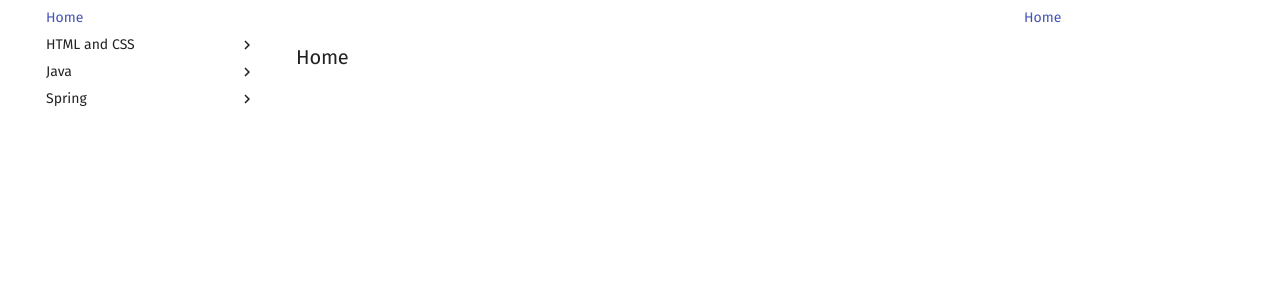
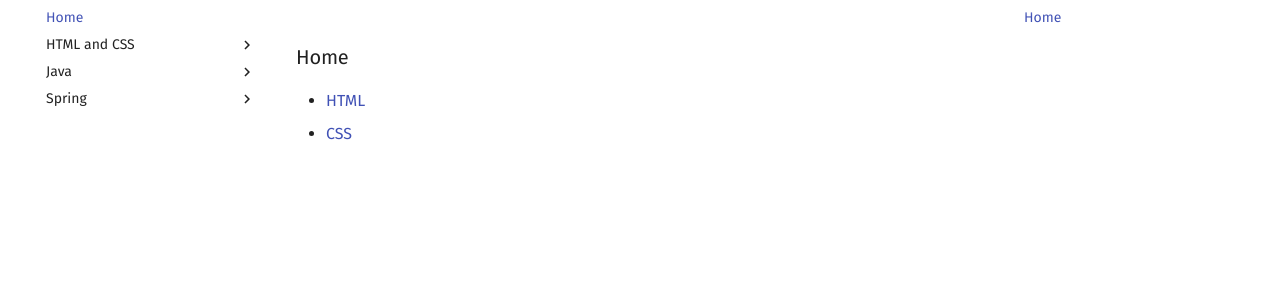
Before and after one commit to shivajideotale/preparation-checklist, an MkDocs documentation site: the page built from docs/index.md, in a window 1280 px wide. Shown: the part 138-423 px from the top of the page. Built offline with MkDocs 1.6.1 and Material for MkDocs 9.7.7, drawn with Linux system fonts in a browser that asks for light colours.

Commit message:
First Commit

```diff
--- a/docs/index.md
+++ b/docs/index.md
@@ -4,3 +4,6 @@ weight: 1
 ---
 
 ### Home
+
+- [HTML](html-css/html.md)
+- [CSS](html-css/css.md)
```
